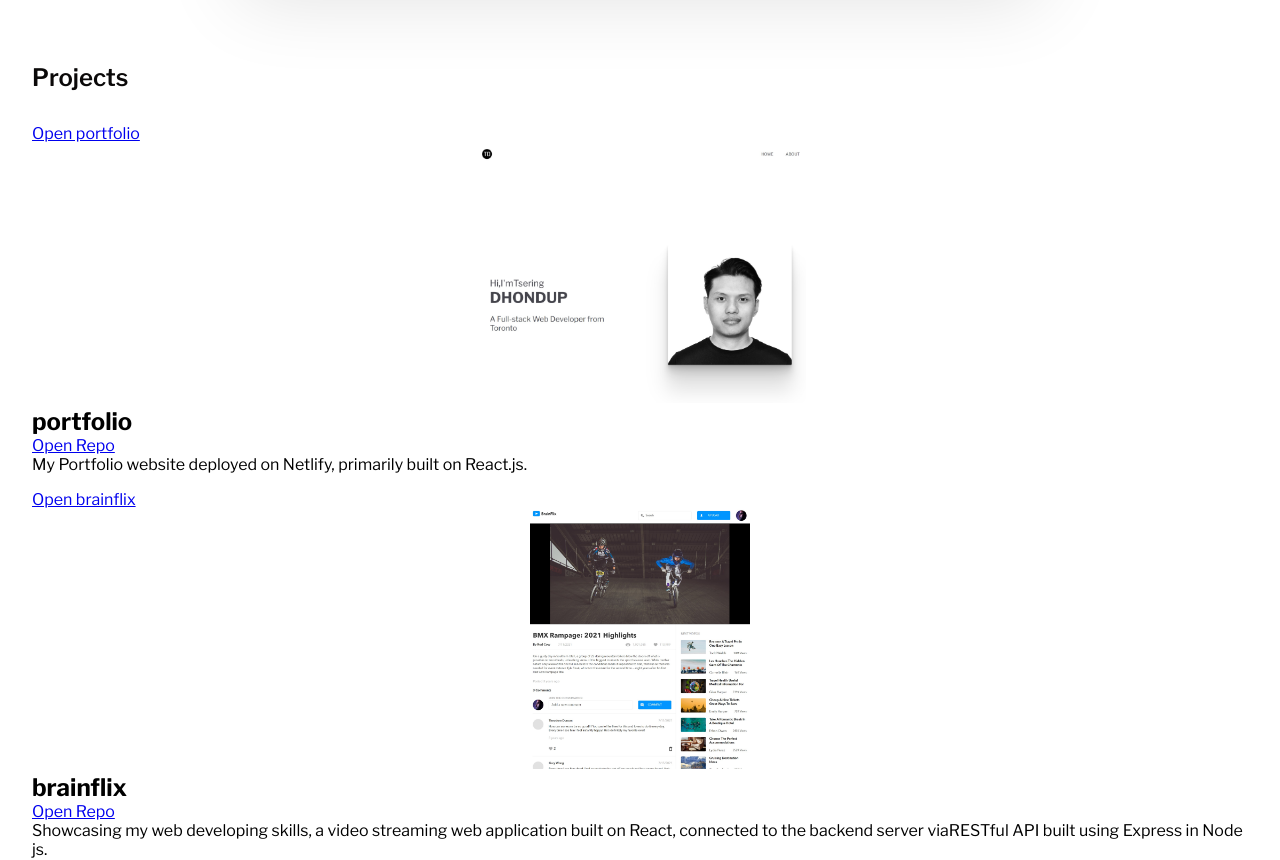
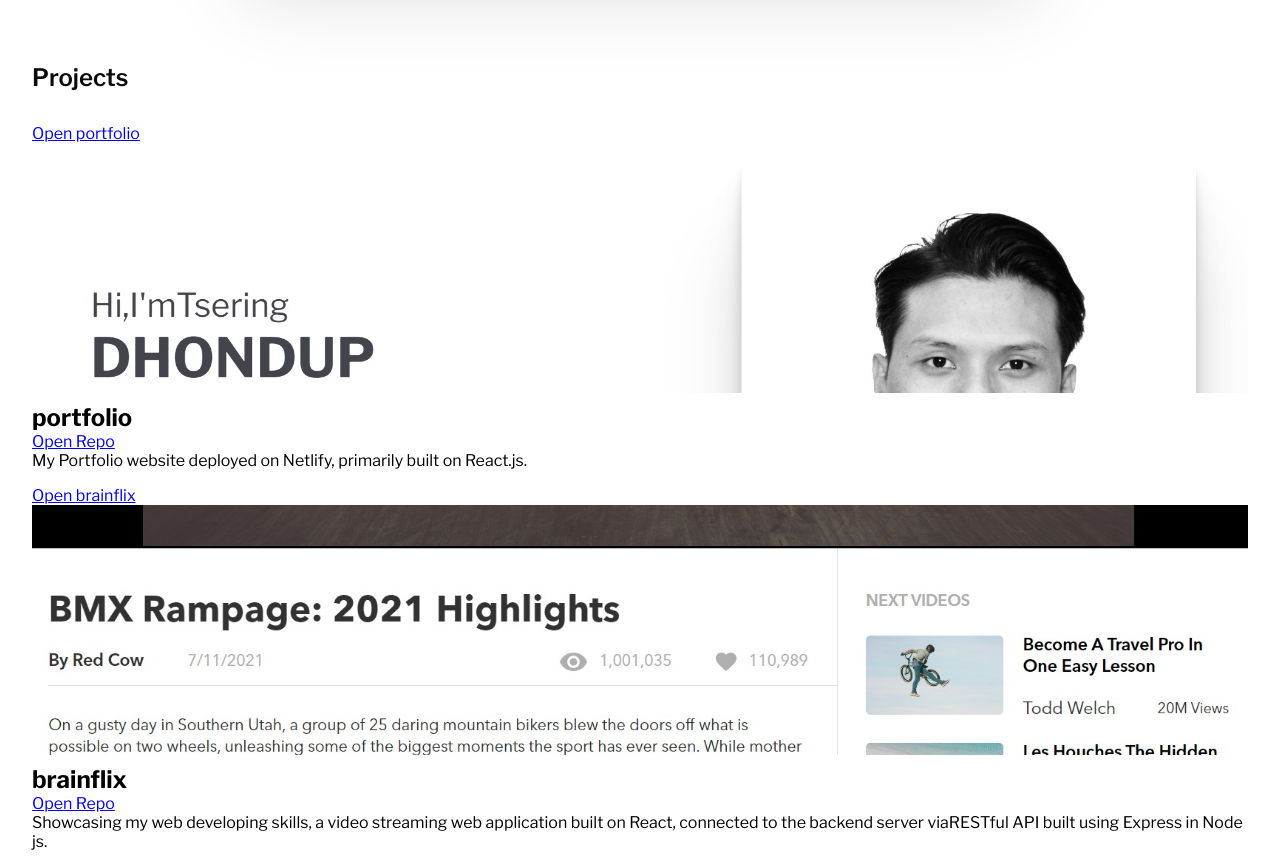
Before and after one commit to Tsedhondup/Portfolio, a React (Create React App) app: page / in a window 1280 px wide. Shown: the part 1580-2440 px from the top of the page. Built offline with nearby package versions, Linux system fonts and the light colour scheme.

Commit message:
styles applied to project images

```diff
--- a/src/Components/Works/Works.js
+++ b/src/Components/Works/Works.js
@@ -16,7 +16,6 @@ const Works = () => {
   const [hoveredThree, setHoveredThree] = useState(false);
   const [hoveredFour, setHoveredFour] = useState(false);
   const [hoveredFive, setHoveredFive] = useState(false);
-
   const onMouseEnterCallBack = (itemNumber) => {
     if (itemNumber === 0) {
       setHoveredOne(true);
@@ -65,19 +64,29 @@ const Works = () => {
   // SET DYNAMIC CLASSES FOR PROJECT-IMAGE-CONTAINER
   const setProjectImageClass = (projectNum) => {
     if (projectNum === 0) {
-      return "project-portfolio";
+      if (hoveredOne) {
+        return "project-portfolio";
+      }
     }
     if (projectNum === 1) {
+      if (hoveredTwo) {
+      }
       return "project-brainflix";
     }
     if (projectNum === 2) {
-      return "project-quiz";
+      if (hoveredTwo) {
+        return "project-quiz";
+      }
     }
     if (projectNum === 3) {
-      return "project-bandsite";
+      if (hoveredTwo) {
+        return "project-bandsite";
+      }
     }
     if (projectNum === 4) {
-      return "project-email";
+      if (hoveredTwo) {
+        return "project-email";
+      }
     }
   };
   // COUNTER
@@ -93,6 +102,7 @@ const Works = () => {
     counterProjectNumber++; // increment after each loop/map
     return (
       <motion.div
+        key={projectNumber}
         className="project-content__project"
         initial={{
           opacity: 0,
@@ -113,8 +123,14 @@ const Works = () => {
           onMouseEnter={() => onMouseEnterCallBack(projectNumber)}
           onMouseLeave={() => onMouseLeaveCallBack(projectNumber)}
         >
-          <span className="project-image-container__overlay">{`Open ${item.name}`}</span>
-          <img src={item.img} alt={`${item.name}-image`} className="p-img" />
+          <span
+            className={`project-image-container__overlay`}
+          >{`Open ${item.name}`}</span>
+          <img
+            src={item.img}
+            alt={`${item.name}-image`}
+            className="project-image-container__image"
+          />
         </a>
 
         <div>
--- a/src/Components/Works/Works.scss
+++ b/src/Components/Works/Works.scss
@@ -49,11 +49,22 @@
   grid-template-rows: auto;
   grid-gap: 16px;
 }
-.p-img {
-  object-fit: contain;
-  height: 260px;
+
+.project-image-container {
+  &__image {
+    display: block;
+    margin: auto;
+    width: 100%;
+    height: 220px;
+    object-fit: cover;
+    @include tablet {
+      margin-bottom: 10px;
+    }
+    @include desktop {
+      height: 250px;
+    }
+  }
 }
-
 // Projects
 // .projects {
 //   padding: 16px 0px;
```
